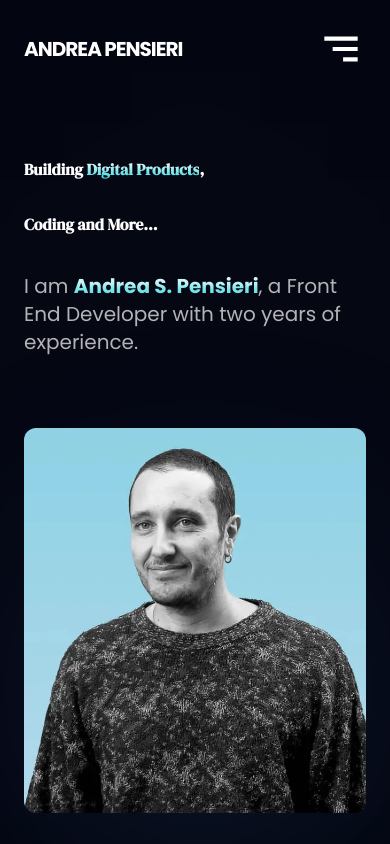
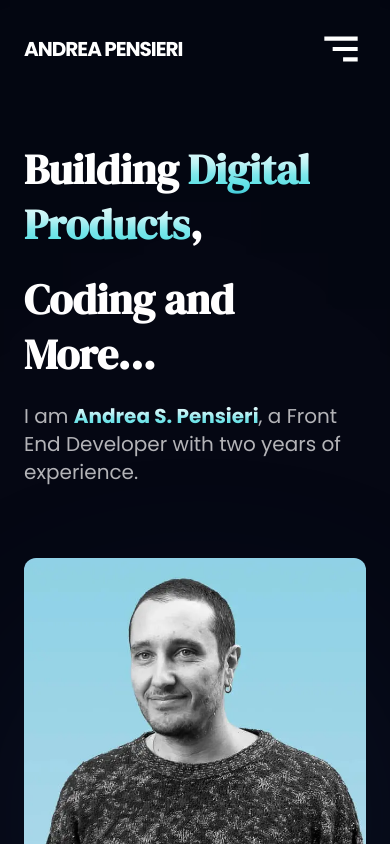
Before and after one commit to andreasiano/Portfolio_Dev, a React (Create React App) app: page / in a window 390 px wide. Shown: the top 844 px of the page. Built offline with nearby package versions, Linux system fonts and the light colour scheme.

Commit message:
Fixing text size

```diff
--- a/src/components/Hero.jsx
+++ b/src/components/Hero.jsx
@@ -11,12 +11,12 @@ const Hero = () => {
     >
       <div className={`flex-2 ${styles.flexStart} flex-col`}>
         <div className="flex flex-row justify-between items-center w-full">
-          <h1 className="flex-1 mt-5 font-dmdisplay font-semibold ss:text-[52px] lg:text-[42px] text-white ss:leading-[60.8px] leading-[55px]">
+          <h1 className="flex-1 mt-5 font-dmdisplay font-semibold ss:text-[52px] text-[42px] text-white ss:leading-[60.8px] leading-[55px]">
             Building <br className="sm:block hidden" />{" "}
             <span className="text-gradient">Digital Products</span>,{" "}
           </h1>
         </div>
-        <h1 className="font-semibold font-dmdisplay ss:text-[52px] lg:text-[42px] text-white ss:leading-[60.8px] leading-[55px] w-full">
+        <h1 className="flex-1 mt-5 font-dmdisplay font-semibold ss:text-[52px] text-[42px] text-white ss:leading-[60.8px] leading-[55px]">
           Coding and More...
         </h1>
         <p
```
